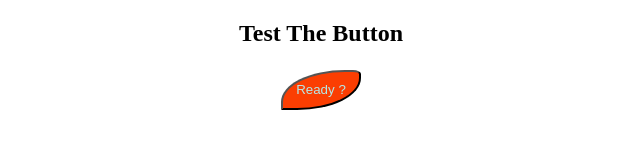
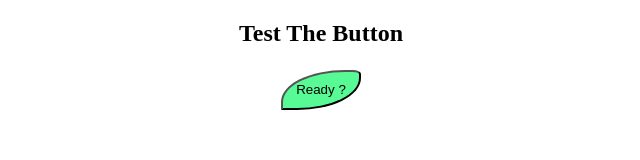
Before and after one commit to web31/Aaaah, a plain HTML site: page index.html in a window 1280 px wide. Shown: the whole page, without its empty margins (319-959 px from the left). Drawn offline with Linux system fonts and the light colour scheme.

Commit message:
Update index.html

```diff
--- a/index.html
+++ b/index.html
@@ -1,3 +1,3 @@
-<!DOCTYPE html><html lang="en"><head><meta charset="UTF-8"><meta name="viewport" content="width=device-width, initial-scale=1.0"><meta http-equiv="X-UA-Compatible" content="ie=edge"><title>Button-Test-progress</title><style> * {margin: 2;padding: 0;align-items: center;text-align: center;}#button-test {position: relative;padding: 5px;margin: 3px;height: 40px;width: 80px;border-radius:80% 10% 80% 0%;background-color: #fb3e02;color: #b5e8e7;}</style></head><body><h2>Test The Button</h2><button id="button-test" type="button">Ready ?</button><script>const button = document.getElementById("button-test");button.addEventListener("click", function(){//document.write("");
+<!DOCTYPE html><html lang="en"><head><meta charset="UTF-8"><meta name="viewport" content="width=device-width, initial-scale=1.0"><meta http-equiv="X-UA-Compatible" content="ie=edge"><title>Button-Test-progress</title><style> * {margin: 2;padding: 0;align-items: center;text-align: center;}#button-test {position: relative;padding: 5px;margin: 3px;height: 40px;width: 80px;border-radius:80% 10% 80% 0%;background-color: #57fa94;color: black;}</style></head><body><h2>Test The Button</h2><button id="button-test" type="button">Ready ?</button><script>const button = document.getElementById("button-test");button.addEventListener("click", function(){//document.write("");
 
     document.body.innerHTML = "<marquee><h2>Fuck You Motherboard ! 😆</h2></marquee><br><h1>🖕🏼</h1>";});</script></body></html>
```
